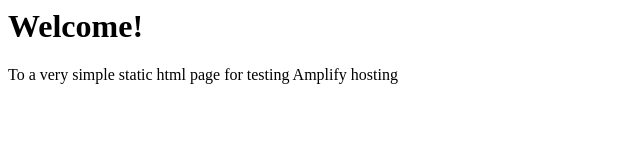
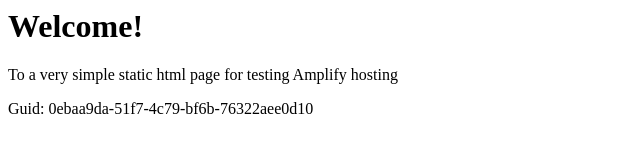
Before and after one commit to aws-aemilia-arn/Github-PR-Commit-Integration-Test-DoNotTouch-GitHubAutoBuildPrPreviewCanaryTest-v1-prod-eu-north-1, a website: page src/index.html in a window 1280 px wide. Shown: the whole page, without its empty margins (0-640 px from the left). Drawn offline with Linux system fonts and the light colour scheme.

Commit message:
commit from integ tests

```diff
--- a/src/index.html
+++ b/src/index.html
@@ -1,3 +1,5 @@
+
+
 <html lang="en">
 
 <head>
@@ -10,6 +12,6 @@
 <body>
     <h1>Welcome!</h1>
     <p>To a very simple static html page for testing Amplify hosting</p>
-</body>
+    <p>Guid: 0ebaa9da-51f7-4c79-bf6b-76322aee0d10</p></body>
 
 </html>
```
